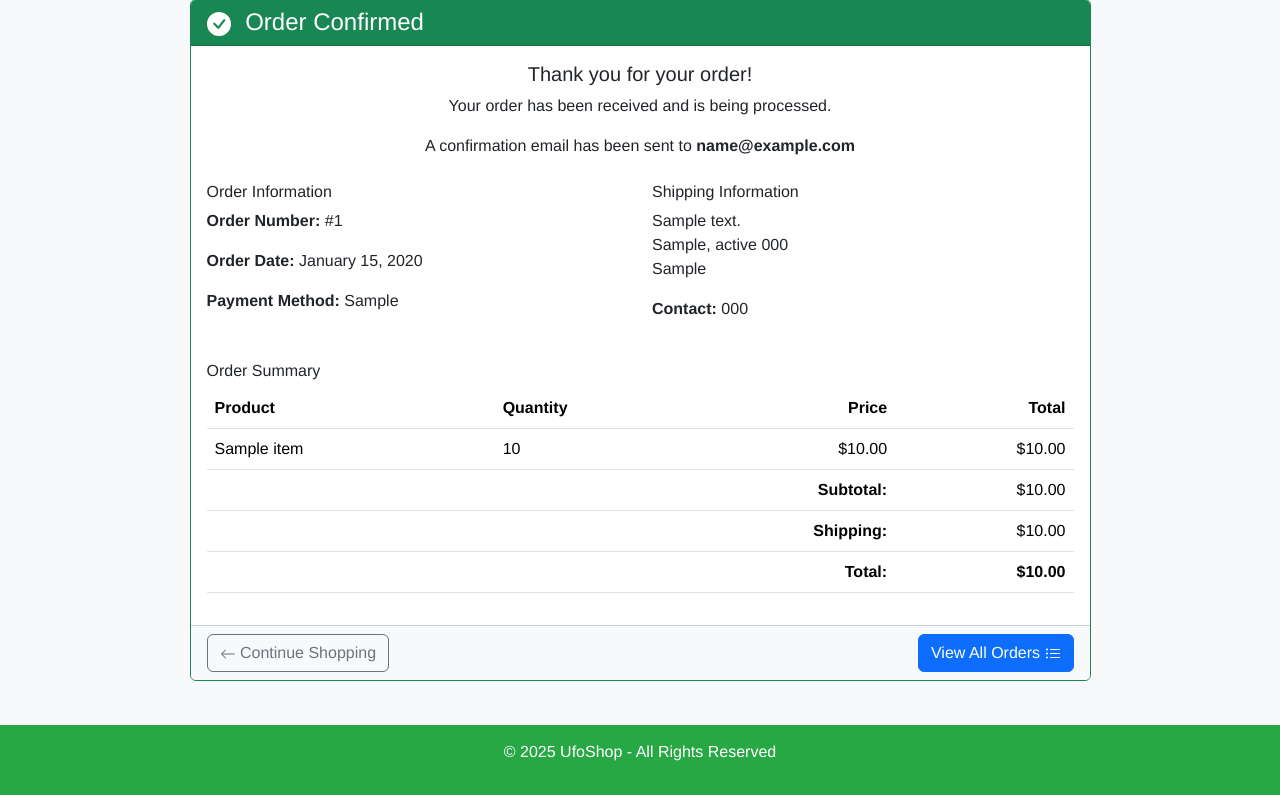
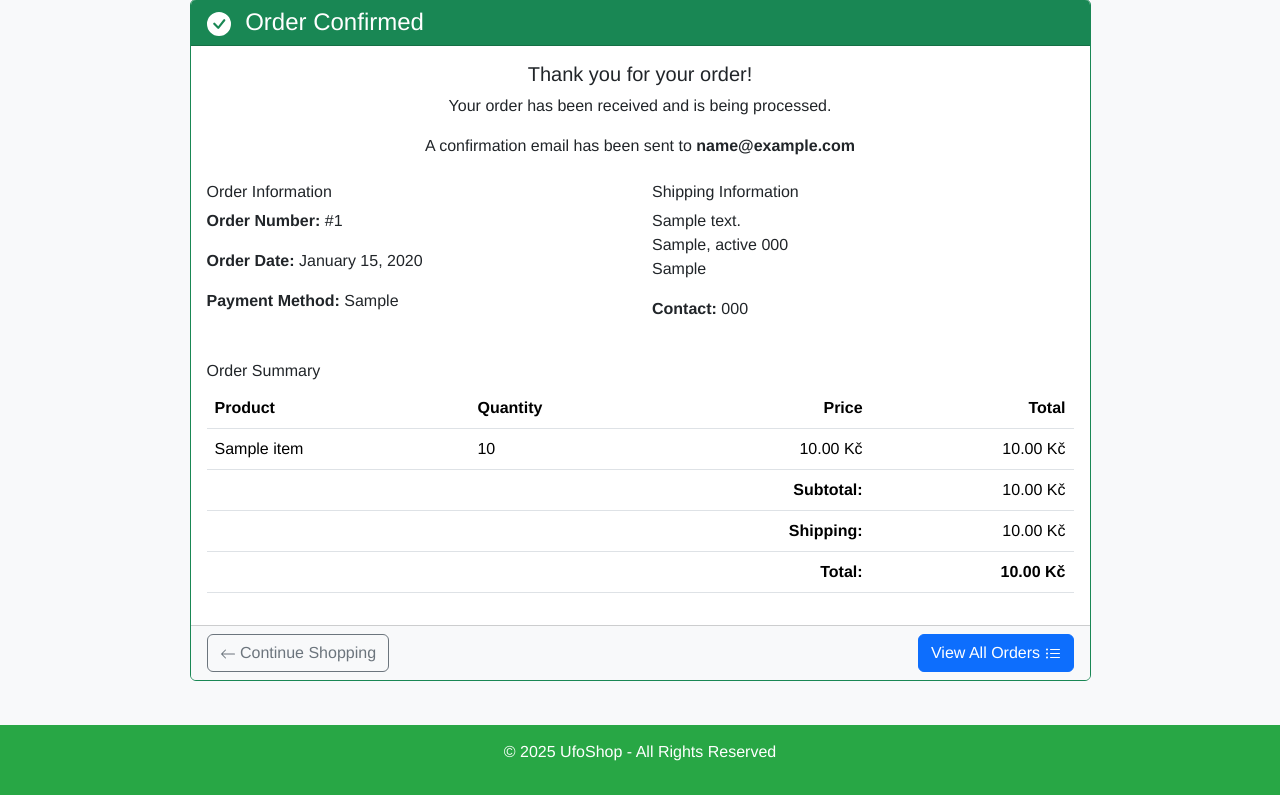
Before and after one commit to mat3sj/ufoshop, a Django app: template templates/ufo_shop/order_confirmation.html in a window 1280 px wide. Shown: the part 77-872 px from the top of the page. Run offline with Django 4.2, Linux system fonts and the light colour scheme; the template is opened without the code that fills it: most values are stand-ins (such as "Sample title", 1, 10 or a date in 2020).

Commit message:
Use CZK instead of $

```diff
--- a/templates/ufo_shop/item_detail.html
+++ b/templates/ufo_shop/item_detail.html
@@ -21,7 +21,7 @@
       <div class="col-md-6">
         <h1 class="mb-4">{{ item.name }}</h1>
         <p class="lead mb-4">{{ item.description }}</p>
-        <p class="h3 text-primary mb-4">${{ item.price }}</p>
+        <p class="h3 text-primary mb-4">{{ item.price }} Kč</p>
 
         <div class="d-grid gap-2">
           {% if user.is_authenticated %}
--- a/templates/ufo_shop/order_confirmation.html
+++ b/templates/ufo_shop/order_confirmation.html
@@ -57,23 +57,23 @@
                                 <tr>
                                     <td>{{ item.item.name }}</td>
                                     <td>{{ item.amount }}</td>
-                                    <td class="text-end">${{ item.item.price|floatformat:2 }}</td>
-                                    <td class="text-end">${{ item.item.price|floatformat:2 }}</td>
+                                    <td class="text-end">{{ item.item.price|floatformat:2 }} Kč</td>
+                                    <td class="text-end">{{ item.item.price|floatformat:2 }} Kč</td>
                                 </tr>
                                 {% endfor %}
                             </tbody>
                             <tfoot>
                                 <tr>
                                     <td colspan="3" class="text-end"><strong>{% trans "Subtotal" %}:</strong></td>
-                                    <td class="text-end">${{ order.subtotal|floatformat:2 }}</td>
+                                    <td class="text-end">{{ order.subtotal|floatformat:2 }} Kč</td>
                                 </tr>
                                 <tr>
                                     <td colspan="3" class="text-end"><strong>{% trans "Shipping" %}:</strong></td>
-                                    <td class="text-end">${{ order.shipping_cost|floatformat:2 }}</td>
+                                    <td class="text-end">{{ order.shipping_cost|floatformat:2 }} Kč</td>
                                 </tr>
                                 <tr>
                                     <td colspan="3" class="text-end"><strong>{% trans "Total" %}:</strong></td>
-                                    <td class="text-end"><strong>${{ order.total|floatformat:2 }}</strong></td>
+                                    <td class="text-end"><strong>{{ order.total|floatformat:2 }} Kč</strong></td>
                                 </tr>
                             </tfoot>
                         </table>
--- a/templates/ufo_shop/order_history.html
+++ b/templates/ufo_shop/order_history.html
@@ -37,7 +37,7 @@
                                 <span class="badge bg-danger">{% trans "Cancelled" %}</span>
                             {% endif %}
                         </td>
-                        <td>${{ order.total|floatformat:2 }}</td>
+                        <td>{{ order.total|floatformat:2 }} Kč</td>
                         <td>
                             <a href="{% url 'order_confirmation' order.id %}" class="btn btn-sm btn-outline-primary">
                                 <svg xmlns="http://www.w3.org/2000/svg" width="16" height="16" fill="currentColor" class="bi bi-eye" viewBox="0 0 16 16">
```
Also changed, not shown: templates/ufo_shop/cart.html (+5 -5 lines), templates/ufo_shop/checkout.html (+4 -4 lines), templates/ufo_shop/email/order_confirmation.html (+5 -5 lines), templates/ufo_shop/email/order_confirmation.txt (+4 -4 lines).
